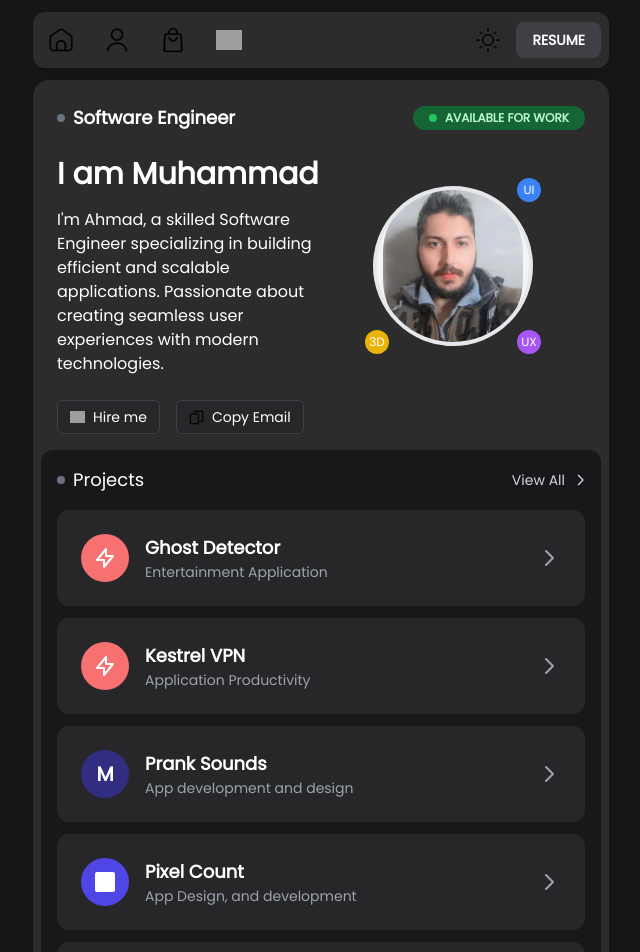
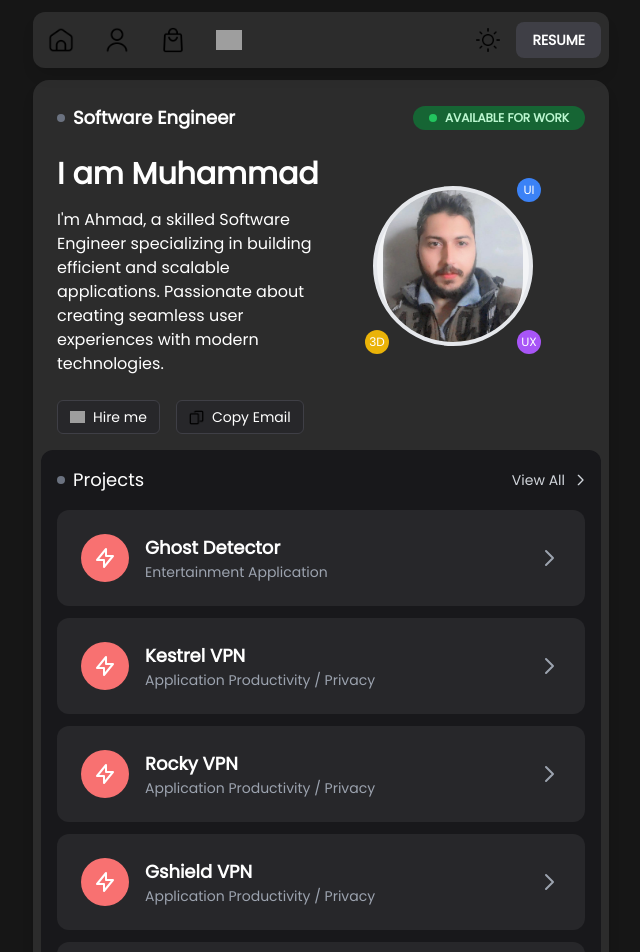
Before and after one commit to MuhammadAhmad338/MyOwnPortfolio, a Next.js app: page / in a window 1280 px wide. Shown: the top 952 px of the page, without its empty margins (319-959 px from the left). Built offline with nearby package versions, Linux system fonts and the light colour scheme; grey boxes are pictures that could not be loaded.

Commit message:
rocky and shield vpn added

```diff
--- a/app/components/AllProjects.tsx
+++ b/app/components/AllProjects.tsx
@@ -120,9 +120,106 @@ const AllProjects = () => {
             </svg>
           </div>
           <div>
-            <div className="font-bold text-lg">Kestrel VPN</div>
+            <div className="font-bold text-lg">Kestrel VPN </div>
             <div className={`${darkMode ? 'text-gray-400' : 'text-gray-500'} text-sm`}>
-              Application Productivity
+              Application Productivity / Privacy
+            </div>
+          </div>
+        </div>
+        <div className={`${darkMode ? 'text-gray-400' : 'text-gray-500'}`}>
+          <svg
+            xmlns="http://www.w3.org/2000/svg"
+            className="h-6 w-6"
+            fill="none"
+            viewBox="0 0 24 24"
+            stroke="currentColor"
+          >
+            <path
+              strokeLinecap="round"
+              strokeLinejoin="round"
+              strokeWidth={2}
+              d="M9 5l7 7-7 7"
+            />
+          </svg>
+        </div>
+      </div>
+
+
+      <div
+        onClick={() => router.push("/product/rockyvpn")}
+        className={`${
+          darkMode ? 'bg-zinc-800' : 'bg-white'
+        } rounded-xl p-6 mb-3 flex items-center justify-between w-full duration-200 transition-shadow cursor-pointer`} //Added cursor pointer
+      >
+        <div className="flex items-center">
+          <div className="bg-red-400 w-12 h-12 rounded-full flex items-center justify-center text-white mr-4">
+            <svg
+              xmlns="http://www.w3.org/2000/svg"
+              className="h-6 w-6"
+              fill="none"
+              viewBox="0 0 24 24"
+              stroke="currentColor"
+            >
+              <path
+                strokeLinecap="round"
+                strokeLinejoin="round"
+                strokeWidth={2}
+                d="M13 10V3L4 14h7v7l9-11h-7z"
+              />
+            </svg>
+          </div>
+          <div>
+            <div className="font-bold text-lg">Rocky VPN</div>
+            <div className={`${darkMode ? 'text-gray-400' : 'text-gray-500'} text-sm`}>
+              Application Productivity / Privacy
+            </div>
+          </div>
+        </div>
+        <div className={`${darkMode ? 'text-gray-400' : 'text-gray-500'}`}>
+          <svg
+            xmlns="http://www.w3.org/2000/svg"
+            className="h-6 w-6"
+            fill="none"
+            viewBox="0 0 24 24"
+            stroke="currentColor"
+          >
+            <path
+              strokeLinecap="round"
+              strokeLinejoin="round"
+              strokeWidth={2}
+              d="M9 5l7 7-7 7"
+            />
+          </svg>
+        </div>
+      </div>
+
+      <div
+        onClick={() => router.push("/product/gshieldvpn")}
+        className={`${
+          darkMode ? 'bg-zinc-800' : 'bg-white'
+        } rounded-xl p-6 mb-3 flex items-center justify-between w-full duration-200 transition-shadow cursor-pointer`} //Added cursor pointer
+      >
+        <div className="flex items-center">
+          <div className="bg-red-400 w-12 h-12 rounded-full flex items-center justify-center text-white mr-4">
+            <svg
+              xmlns="http://www.w3.org/2000/svg"
+              className="h-6 w-6"
+              fill="none"
+              viewBox="0 0 24 24"
+              stroke="currentColor"
+            >
+              <path
+                strokeLinecap="round"
+                strokeLinejoin="round"
+                strokeWidth={2}
+                d="M13 10V3L4 14h7v7l9-11h-7z"
+              />
+            </svg>
+          </div>
+          <div>
+            <div className="font-bold text-lg">Gshield VPN</div>
+            <div className={`${darkMode ? 'text-gray-400' : 'text-gray-500'} text-sm`}>
+              Application Productivity / Privacy
             </div>
           </div>
         </div>
--- a/app/product/[project]/page.tsx
+++ b/app/product/[project]/page.tsx
@@ -7,6 +7,8 @@ import newvpn from '../../../public/Kestrel VPN.png';
 import pixelcount from "../../../public/pixelcount1.png";
 import ghostdetector from "../../../public/ghostdetector.png";
 import ProjectComponent from "@/app/components/projectComponent";
+import rockyvpn from '../../../public/rockyvpn.png';
+import gshieldvpn from '../../../public/gshieldvpn.png';
 
 const Project = () => {
   const params = useParams();
@@ -87,6 +89,34 @@ const Project = () => {
         }
       ]
     },
+    rockyvpn: {
+      title: "Rocky VPN",
+      description: "A robust and flexible VPN application.",
+      imagemain: rockyvpn,
+      articledata: [
+        {
+          imgsrc: rockyvpn,
+          desc: "Rocky VPN is designed to provide users with a secure and private internet connection. It offers a range of features to ensure online safety and anonymity.",
+          title: "Rocky VPN",
+          imgsrc1: rockyvpn,
+          solution: "We developed a high-performance VPN application with strong encryption protocols and a user-friendly interface. The app is available on multiple platforms and provides a seamless and secure browsing experience."
+        }
+      ]
+    },
+    gshieldvpn: {
+      title: "Gshield VPN",
+      description: "A robust and flexible VPN application.",
+      imagemain: gshieldvpn,
+      articledata: [
+        {
+          imgsrc: gshieldvpn,
+          desc: "Gshield VPN is designed to provide users with a secure and private internet connection. It offers a range of features to ensure online safety and anonymity.",
+          title: "Gshield VPN",
+          imgsrc1: gshieldvpn,
+          solution: "We developed a high-performance VPN application with strong encryption protocols and a user-friendly interface. The app is available on multiple platforms and provides a seamless and secure browsing experience."
+        }
+      ]
+    },
   };
 
   // Ensure projectParam is a string and check if the project exists
```
Also changed, not shown: 2 other files (tests, documents, lock files or other folders).
